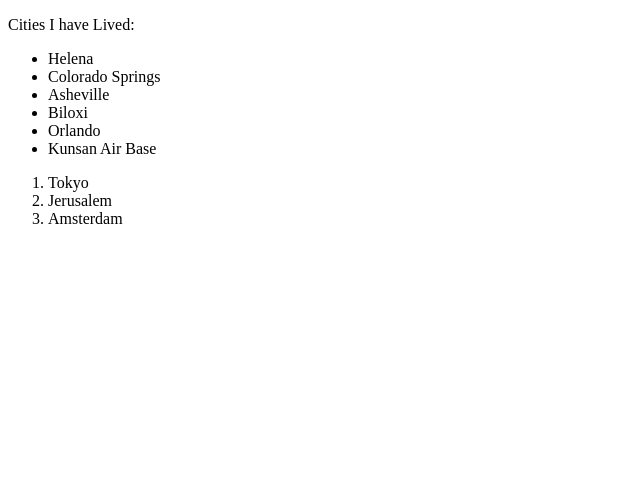
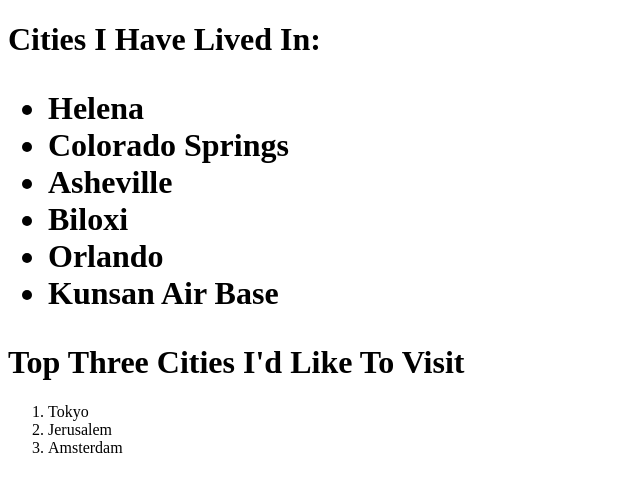
Before and after one commit to emmanuel-londono/HTML-HTML-StaticWebsite, a plain HTML site: page index.html in a window 1280 px wide. Shown: the whole page, without its empty margins (0-640 px from the left). Drawn offline with Linux system fonts and the light colour scheme.

Commit message:
Add headings

```diff
--- a/index.html
+++ b/index.html
@@ -2,7 +2,7 @@
 <html>
    <head></head>
       <body>
-        <p>Cities I have Lived: </p>
+        <h1>Cities I Have Lived In: <h1>
 
         <ul>
             <li>Helena</li>
@@ -12,7 +12,7 @@
             <li>Orlando</li>
             <li>Kunsan Air Base</li>
         </ul>
-
+        <h1>Top Three Cities I'd Like To Visit</h1>
         <ol>
             <li>Tokyo</li>
             <li>Jerusalem</li>
```
